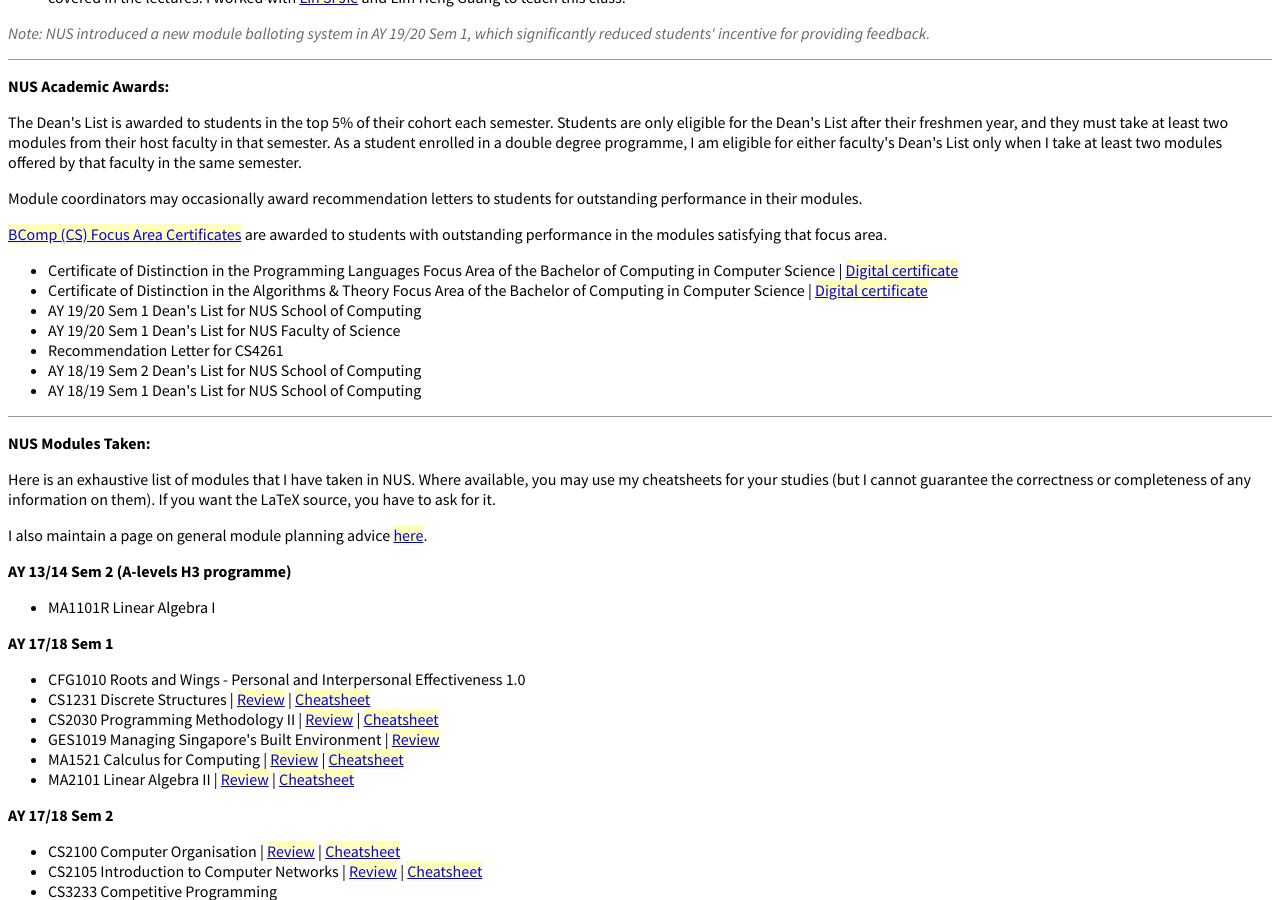
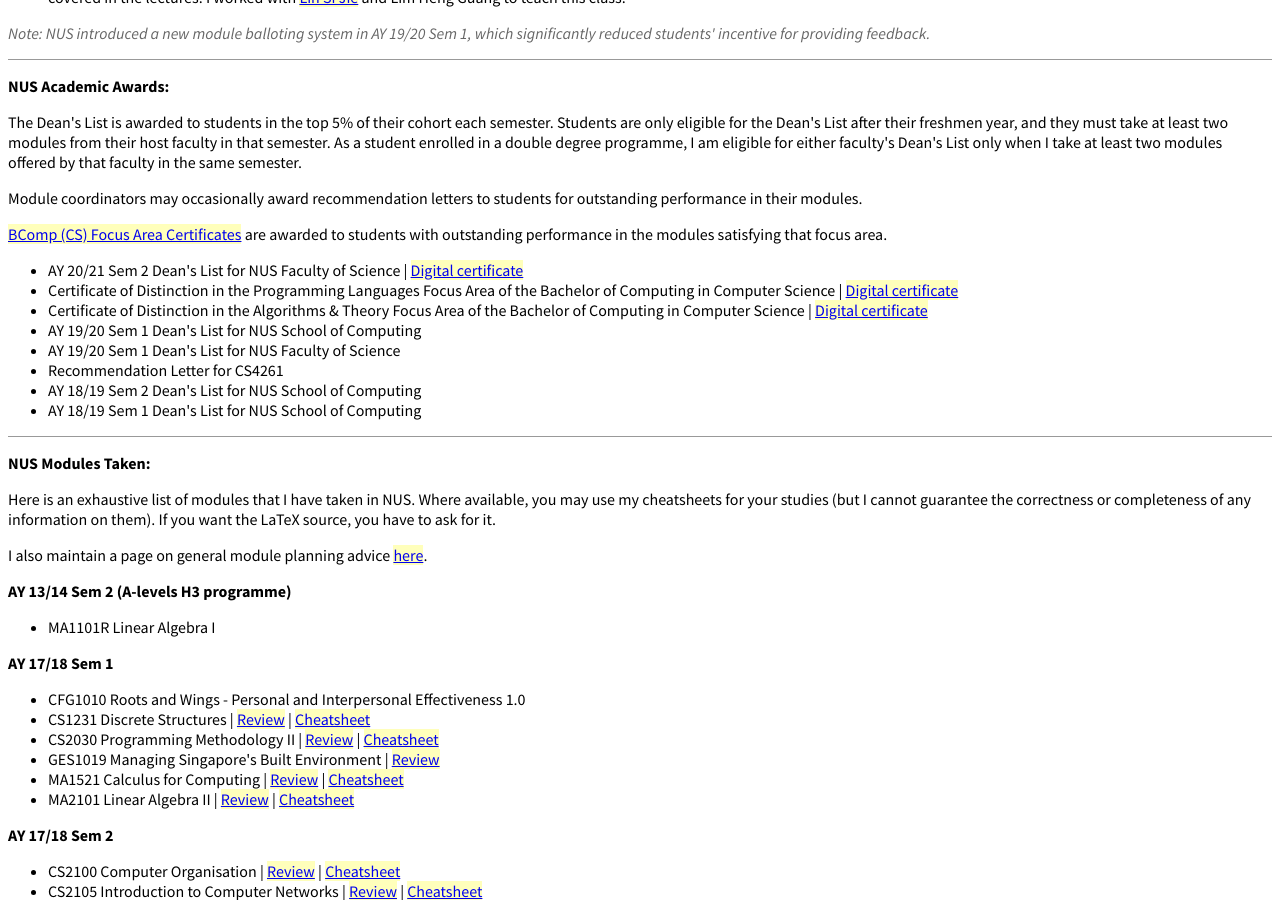
Before and after one commit to btzy/homepage, a Jekyll site: the page built from index.html, in a window 1280 px wide and 900 px high, scrolled down 3533 px. Built offline with Jekyll 4.4.1, drawn with Linux system fonts in a browser that asks for light colours; comment, search, counter and statistics services are not loaded.

Commit message:
Add AY 20/21 Dean's List for FoS

```diff
--- a/index.html
+++ b/index.html
@@ -278,6 +278,7 @@
 <p><a href="https://www.comp.nus.edu.sg/programmes/ug/honour/merit/">BComp (CS) Focus Area Certificates</a> are awarded to students with outstanding performance in the modules satisfying that focus area.</p>
 
 <ul>
+<li>AY 20/21 Sem 2 Dean's List for NUS Faculty of Science | <a href="https://credentials.nus.edu.sg/489e9f20-223f-40e9-a850-bf156ffb4270">Digital certificate</a></li>
 <li>Certificate of Distinction in the Programming Languages Focus Area of the Bachelor of Computing in Computer Science | <a href="https://credentials.nus.edu.sg/106ae5cf-653b-4a66-abc3-58eab4f406d5">Digital certificate</a></li>
 <li>Certificate of Distinction in the Algorithms &amp; Theory Focus Area of the Bachelor of Computing in Computer Science | <a href="https://credentials.nus.edu.sg/0e7feda8-b6c6-4b7b-ba15-24941d25d74d">Digital certificate</a></li>
 <li>AY 19/20 Sem 1 Dean's List for NUS School of Computing</li>
```
